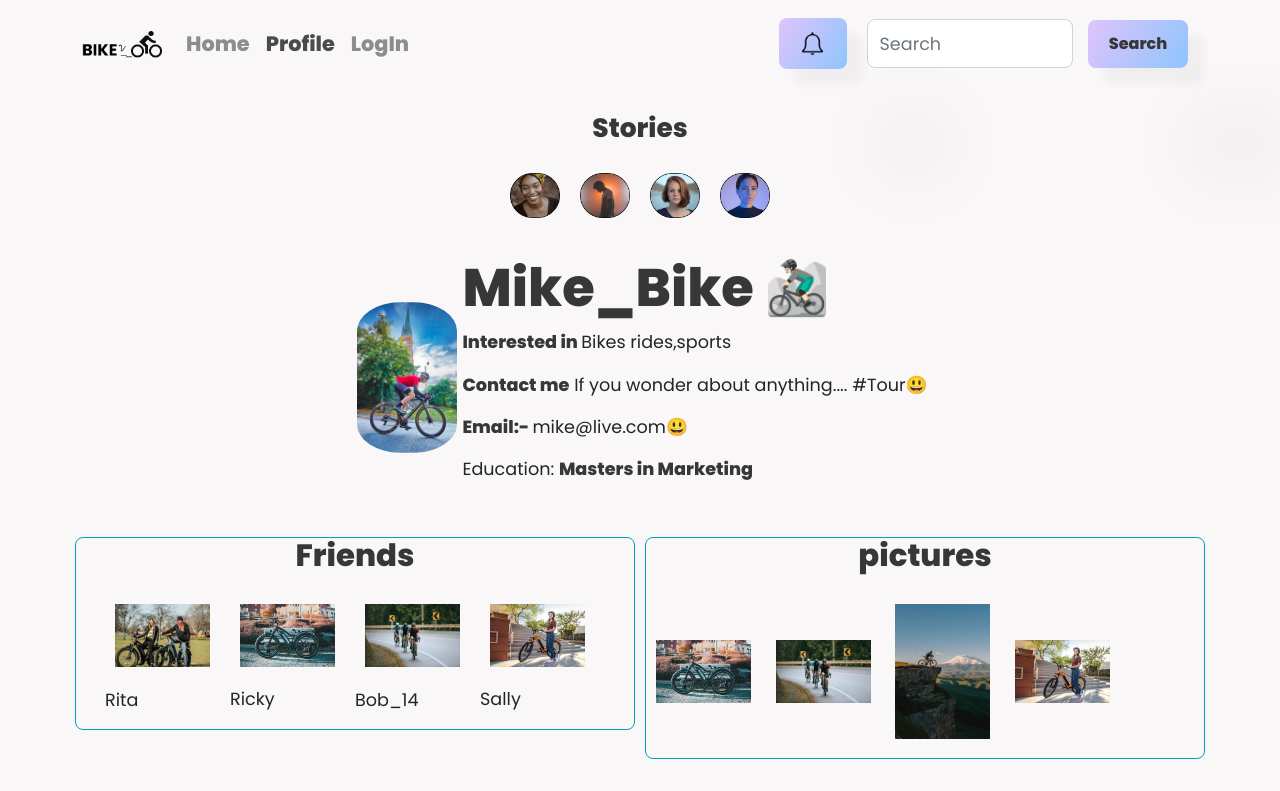
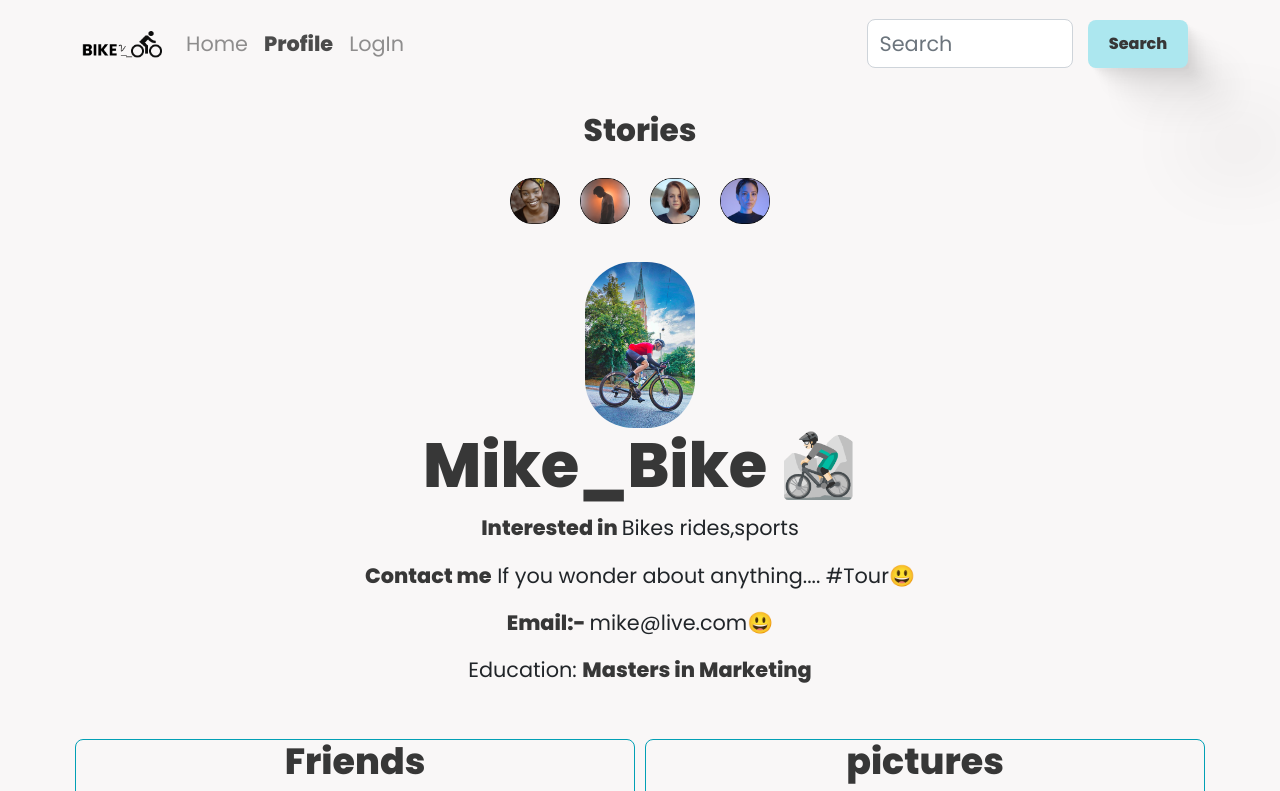
Before and after one commit to RohitAmdahl/social_media_website, a website: page profile.html in a window 1280 px wide. Shown: the top 791 px of the page. Drawn offline with nearby package versions, Linux system fonts and the light colour scheme.

Commit message:
update html files and scss files

```diff
--- a/profile.html
+++ b/profile.html
@@ -54,14 +54,7 @@
                   <a class="nav-link" href="login.html">LogIn</a>
                 </li>
               </ul>
-              <!-- Button trigger modal -->
-              <button type="button" class="cta_model cta-senter">
-                <img
-                  src="/image/logo/notification_logo.png"
-                  alt="button post picture"
-                  class="icons"
-                />
-              </button>
+
               <div
                 class="modal fade"
                 id="exampleModal"
@@ -123,15 +116,17 @@
               </div>
             </div>
             <div class="col-12 col-lg-12 col-md-12 col-sm-12 p-2">
-              <div class="d-flex justify-content-center align-items-center">
-                <div>
+              <div>
+                <div class="d-flex justify-content-center align-items-center">
                   <img
                     src="/image/pictures/pic-7.jpg"
                     alt="cyclists is cycling on the road, blue sky nice weather "
-                    class="profile_page_img p-1 w-100"
+                    class="profile_page_img w-100"
                   />
                 </div>
-                <div>
+                <div
+                  class="d-flex flex-column justify-content-center align-items-center text-center"
+                >
                   <h1><span class="fw-bold">Mike_Bike 🚵🏻‍♂️</span></h1>
                   <p>
                     <span class="fw-bold">Interested in </span> Bikes
--- a/src/scss/partials/_homepage.scss
+++ b/src/scss/partials/_homepage.scss
@@ -25,7 +25,7 @@
 
 .cta_btn {
   color: $text-color;
-  background: $background_btn;
+  background-color: $blue-2;
   padding: 12px;
   font-weight: bold;
   font-size: 1rem;
--- a/src/scss/partials/_nav.scss
+++ b/src/scss/partials/_nav.scss
@@ -1,18 +1,12 @@
-@import "variables";
-
-.d-flex {
-  list-style: none;
-}
+// @import "variables";
 
 nav {
-  font-weight: bold;
   .bike_logo {
-    width: 100%;
     max-width: 80px;
   }
   .main_header {
     align-items: center;
-    font-size: 1.3rem;
+    font-size: $font-size-base;
   }
 
   .form-control {
@@ -30,14 +24,13 @@ nav {
 
   .cta_search {
     color: $text-color;
-    background: $background_btn;
-    padding: 12px 12px;
+    background: $blue-2;
+    padding: 12px;
     font-weight: bold;
     font-size: 1rem;
     border: none;
     text-decoration: none;
-    box-shadow: 16px 16px 10px rgba(0, 0, 0, 0.038),
-      100px 100px 80px rgba(0, 0, 0, 0.07);
+    box-shadow: $box-shadow;
     border-radius: 0.5rem;
     margin: 10px;
     width: 100%;
@@ -47,33 +40,6 @@ nav {
     background: $background_btn_hover;
     border-radius: 0.5rem;
   }
-
-  .cta_model {
-    color: $text-color;
-    background: $background_btn;
-    font-weight: bold;
-    border: none;
-    text-decoration: none;
-    box-shadow: 16px 16px 10px rgba(0, 0, 0, 0.038),
-      100px 100px 80px rgba(0, 0, 0, 0.07);
-    border-radius: 0.5rem;
-  }
-  .cta_model:hover {
-    background: $background_btn_hover;
-    box-shadow: 16px 16px 10px rgba(0, 0, 0, 0.038),
-      100px 100px 80px rgba(0, 0, 0, 0.07);
-    border-radius: 0.5rem;
-  }
-}
-
-.cta-senter {
-  display: flex;
-  justify-content: center;
-  align-items: center;
-  width: 100%;
-  max-width: 68px;
-  margin: 20 auto;
-  margin-right: 15px;
 }
 
 .logo {
--- a/src/scss/partials/_variables.scss
+++ b/src/scss/partials/_variables.scss
@@ -12,7 +12,7 @@ $box-shadow: 2.8px 2.8px 2.2px rgba(0, 0, 0, 0.02),
 // used in nav
 $background_btn: #9cdad7;
 $text-color: #373737;
-$blue: #ace7ef;
+$blue-2: #ace7ef;
 $background_btn_hover: linear-gradient(120deg, #e0c3fc 0%, #8ec5fc 100%);
 
 // body fonts
@@ -24,7 +24,7 @@ $font-family-code: "Poppins", sans-serif, Arial;
 // $font-size-root affects the value of `rem`, which is used for as well font sizes, paddings, and margins
 // $font-size-base affects the font size of the body text
 $font-size-root: null;
-$font-size-base: 1.1rem; // Assumes the browser default, typically `16px`
+$font-size-base: 1.3rem; // Assumes the browser default, typically `16px`
 $font-size-sm: $font-size-base * 0.875;
 $font-size-lg: $font-size-base * 1.25;
 
@@ -140,5 +140,5 @@ $border-radius-pill: 50rem;
 // scss-docs-end border-radius-variables
 
 // scss-docs-start input-btn-variables
-$input-btn-padding-y: 0rem;
-$input-btn-padding-x: 0rem;
+$input-btn-padding-y: 0.8rem;
+$input-btn-padding-x: 0.8rem;
```
Also changed, not shown: index.html (+6 -3 lines), login.html (+1 -1 lines), dist/css/styles.css, 1 other file.
